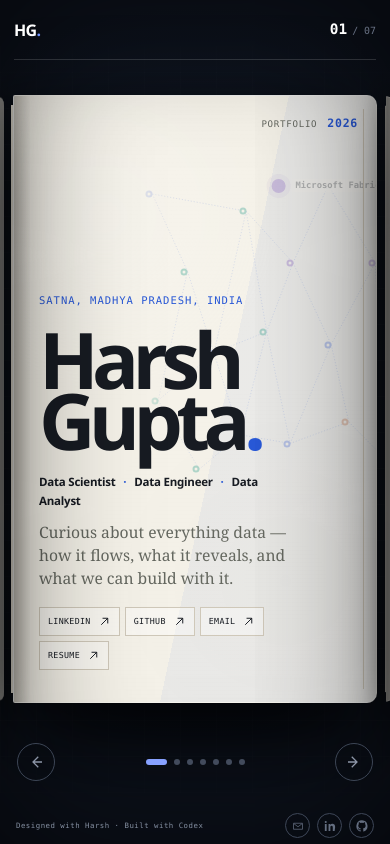
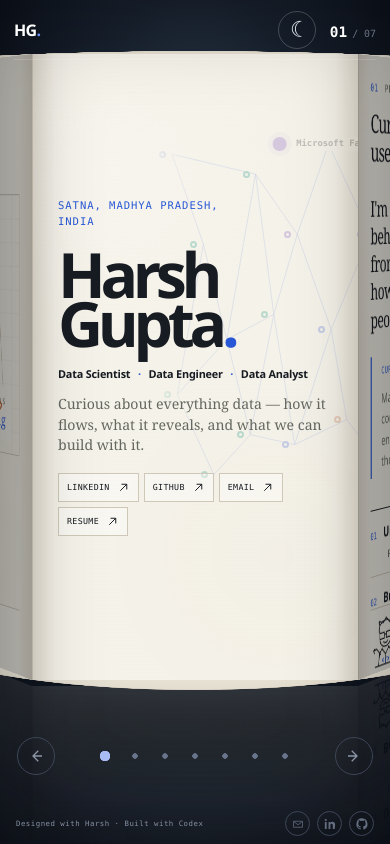
Before and after one commit to hgh11code/harsh-gupta-portfolio, a Next.js app: page / in a window 390 px wide. Built offline with nearby package versions, Linux system fonts and the light colour scheme.

Commit message:
Join portfolio drum pages and refresh projects and certificates

```diff
--- a/app/globals.css
+++ b/app/globals.css
@@ -650,3 +650,122 @@ button, a { -webkit-tap-highlight-color: transparent; }
   .page-drum { transition-duration: .01ms; }
   *, *::before, *::after { animation-duration: .01ms !important; animation-iteration-count: 1 !important; scroll-behavior: auto !important; }
 }
+
+/* A joined seven-leaf drum: apothem = leaf width / (2 tan(pi / 7)).
+   Keeping this relation at every breakpoint prevents spaces between leaves. */
+.portfolio-shell {
+  --page-width: min(58vw, 740px);
+  --page-height: min(64svh, 620px);
+  --drum-radius: calc(var(--page-width) * 1.0382614);
+  background: radial-gradient(ellipse at 50% 39%, #394659 0%, #18212e 48%, #0d121c 85%);
+}
+.portfolio-shell::before { background-size: 80px 80px; opacity: .45; }
+.portfolio-shell::after { box-shadow: inset 0 0 100px #0005; }
+.drum-stage { height: calc(100svh - 190px); min-height: 0; perspective: 2400px; perspective-origin: 50% 24%; }
+.page-drum { top: 46%; }
+.book-page, .book-page.is-active {
+  border: 0;
+  border-radius: 0;
+  box-shadow: none;
+  background: linear-gradient(90deg, var(--paper-deep), var(--paper) 7%, var(--paper) 93%, var(--paper-deep));
+  -webkit-box-reflect: below 6px linear-gradient(transparent 68%, #0002);
+}
+.book-page::before { width: 1px; background: var(--line); mix-blend-mode: normal; }
+.book-page::after { inset: 0; width: auto; background: linear-gradient(90deg, #00000008, transparent 12%, transparent 88%, #00000008); }
+.book-page:not(.is-active) { filter: brightness(.78); }
+.drum-rim {
+  position: absolute;
+  left: 50%;
+  width: calc(var(--drum-radius) * 2.22);
+  height: calc(var(--drum-radius) * 2.22);
+  border-radius: 50%;
+  background: radial-gradient(ellipse, var(--paper-deep) 65%, var(--line) 99%);
+  border: 2px solid var(--line);
+  transform: translate(-50%, -50%) rotateX(90deg);
+  pointer-events: none;
+}
+.drum-rim--top { top: 0; }
+.drum-rim--bottom { top: 100%; }
+.drum-shadow { width: 85vw; height: 90px; bottom: -4%; background: #0008; }
+.page-heading h2 { font-size: clamp(1.85rem, 2.8vw, 2.7rem); line-height: 1.13; max-width: 580px; }
+.page-heading { margin-bottom: 27px; }
+.page-scroll { height: calc(100% - 76px); padding: 34px 42px 30px; overscroll-behavior: contain; scrollbar-width: thin; scrollbar-color: var(--line) transparent; }
+.cover-copy { width: 75%; padding: 38px 44px; }
+.cover-copy h1 { font-size: clamp(4rem, 6.7vw, 6.4rem); }
+.cover-summary { max-width: 340px; }
+.cover-index { bottom: 25px; }
+.skill-constellation--compact { inset: 4% -2% 4% 40%; opacity: .56; }
+.skill-lines line { stroke: var(--line); stroke-width: 1; stroke-dasharray: none; }
+.skill-node { min-width: 30px; min-height: 36px; }
+.skill-node strong { background: var(--paper); }
+.skill-constellation--compact .skill-node strong { background: var(--paper); }
+.skill-constellation:not(.skill-constellation--compact) { min-height: 265px; }
+.mini-guide {
+  right: 30px; bottom: 0; left: 30px;
+  width: auto; height: 76px;
+  display: flex; align-items: center; gap: 14px;
+  border-top: 1px solid var(--line);
+  color: var(--ink); text-align: left;
+  transform: none;
+  background: var(--paper);
+}
+.mini-guide-drawing { width: 69px; height: 69px; flex: 0 0 69px; transition: transform 220ms ease; }
+.guide-caption { display: grid; gap: 3px; }
+.guide-caption small { color: var(--muted); font: 9px var(--font-mono); letter-spacing: .12em; }
+.guide-caption > span { font-size: 12px; color: var(--muted); }
+.mini-guide:hover .mini-guide-drawing, .mini-guide.is-responding .mini-guide-drawing { transform: rotate(-4deg) translateY(-2px); }
+.mini-guide:hover .guide-arm { stroke: var(--blue); }
+.theme-toggle { display: grid; place-items: center; width: 38px; height: 38px; margin-right: 9px; border: 1px solid #ffffff35; border-radius: 50%; color: #e7eaf0; font-size: 22px; cursor: pointer; }
+.theme-dark {
+  color-scheme: dark;
+  --paper: #202936; --paper-deep: #18212d; --ink: #f0eee7;
+  --muted: #b0bac7; --line: #435064; --blue: #9bb6ff; --blue-soft: #2e3e59;
+  --model: #9bb6ff; --data: #83d8c6; --platform: #c6a6f6; --workflow: #f4b18a;
+}
+.theme-dark .paper-grain { opacity: .025; }
+.theme-dark .skill-constellation { background-color: var(--paper); }
+.theme-dark .skill-constellation--compact { background: none; }
+.theme-dark .live-project-card a { background: var(--paper-deep); }
+.theme-dark .profile-links a { border-color: var(--line); }
+.book-controls { margin-top: -12px; }
+.progress-dots { gap: 2px; }
+.progress-dots button { width: 28px; height: 34px; border-radius: 0; background: radial-gradient(circle, #67748c 2.5px, transparent 3px); }
+.progress-dots button.is-current { width: 28px; background: radial-gradient(circle, #a8bbf5 5px, transparent 5.5px); }
+.progress-dots button:hover { background: radial-gradient(circle, #a8bbf5 4px, transparent 4.5px); }
+button:focus-visible, a:focus-visible { outline: 2px solid var(--blue); outline-offset: 4px; }
+@media (max-width: 1050px) {
+  .portfolio-shell { --page-width: 66vw; }
+  .page-scroll { padding: 30px 32px; }
+}
+@media (max-width: 760px) {
+  .portfolio-shell { --page-width: calc(100vw - 64px); --page-height: calc(100svh - 218px); --drum-radius: calc(var(--page-width) * 1.0382614); }
+  .drum-stage { height: calc(100svh - 162px); min-height: 0; perspective: 1800px; perspective-origin: 50% 20%; }
+  .page-drum { top: 45%; }
+  .page-scroll { height: calc(100% - 66px); padding: 25px 23px; }
+  .page-heading h2 { font-size: clamp(1.6rem, 6.5vw, 2.3rem); }
+  .cover-copy { width: 100%; padding: 26px; justify-content: center; }
+  .cover-copy h1 { font-size: clamp(3.2rem, 16vw, 5.5rem); }
+  .cover-copy .eyebrow { max-width: 180px; }
+  .cover-summary { font-size: .88rem; }
+  .role-line { font-size: .68rem; margin-top: 18px; }
+  .profile-links { flex-wrap: wrap; }
+  .cover-index { display: none; }
+  .skill-constellation--compact { inset: 0 -15% 20% 35%; opacity: .24; }
+  .mini-guide { left: 23px; right: 23px; height: 66px; }
+  .mini-guide-drawing { width: 56px; height: 56px; flex-basis: 56px; }
+  .guide-caption > span { font-size: 10px; }
+  .guide-caption small { font-size: 8px; }
+  .book-controls { margin-top: -12px; }
+  .book-footer { bottom: 8px; }
+  .skill-node { min-width: 34px; min-height: 38px; }
+  .skill-node strong { display: none; }
+  .skill-node.is-active strong { display: block; }
+}
+@media (max-height: 600px) {
+  body { overflow-y: auto; }
+  .portfolio-shell { min-height: 660px; --page-height: 440px; }
+  .drum-stage { height: 498px; }
+}
+@media (prefers-reduced-motion: reduce) {
+  *, *::before, *::after { transition-duration: .01ms !important; }
+}
--- a/app/portfolio-experience.tsx
+++ b/app/portfolio-experience.tsx
@@ -93,9 +93,6 @@ function PageHeading({ number, eyebrow, title }: { number: string; eyebrow: stri
 
 function MiniHarsh({ frame, message }: { frame: number; message: string }) {
   const [responding, setResponding] = useState(false);
-  const column = frame % 3;
-  const row = Math.floor(frame / 3);
-  const position = `${column * 50}% ${row * 100}%`;
 
   return (
     <button
@@ -104,8 +101,15 @@ function MiniHarsh({ frame, message }: { frame: number; message: string }) {
       onClick={() => setResponding((value) => !value)}
       aria-label={`Mini Harsh: ${message}`}
     >
-      <span className="mini-guide-bubble">{responding ? message : "tap me"}</span>
-      <span className="mini-guide-art" style={{ backgroundPosition: position }} aria-hidden="true" />
+      <svg className="mini-guide-drawing" viewBox="0 0 100 100" fill="none" stroke="currentColor" strokeWidth="2.2" strokeLinecap="round" strokeLinejoin="round" aria-hidden="true">
+        <path d="M29 36c-5-23 42-30 42 0M31 25l-3-9 15 4 9-8 16 13" />
+        <path d="M31 34v13c0 23 37 23 37 0V33M31 38h15v11H31zm22 0h15v11H53zm-7 4h7" />
+        <path d={responding ? "M42 55q8 10 16 0" : frame % 2 ? "M43 57h13" : "M43 55q7 6 14 0"} />
+        <path d="M39 66l-9 8-4 22m34-30 9 8 5 22M39 68l11 10 10-10M50 78v17M15 96h72" />
+        <path className="guide-arm" d={frame % 2 ? "M66 76l13-10 6-19m-4 3 4-5 5 5" : "M33 76 20 64 12 66m2-3-4 3 3 5"} />
+        <path stroke="var(--blue)" d={frame === 4 ? "M37 81h24v14H37zm6 5h12" : "m43 85-4 3 4 3m14-6 4 3-4 3m-5-7-3 9"} />
+      </svg>
+      <span className="guide-caption"><small>MINI HARSH / {String(frame + 1).padStart(2, "0")}</small><span>{responding ? "Let’s explore this together." : message}</span></span>
     </button>
   );
 }
@@ -131,6 +135,7 @@ function SkillConstellation({ compact = false }: { compact?: boolean }) {
           onFocus={() => setSelected(node.label)}
           onClick={() => setSelected(node.label)}
           aria-pressed={selected === node.label}
+          aria-label={node.label}
         >
           <span aria-hidden="true" />
           <strong>{node.label}</strong>
@@ -145,6 +150,8 @@ function SkillConstellation({ compact = false }: { compact?: boolean }) {
 
 export default function PortfolioExperience() {
   const [activePage, setActivePage] = useState(0);
+  const [turn, setTurn] = useState(0);
+  const [dark, setDark] = useState(false);
   const shellRef = useRef<HTMLElement>(null);
   const dragStart = useRef<{ x: number; y: number } | null>(null);
   const lastWheel = useRef(0);
@@ -152,13 +159,21 @@ export default function PortfolioExperience() {
   const angle = 360 / pages.length;
 
   const goToPage = useCallback((page: number) => {
-    setActivePage((page + pages.length) % pages.length);
+    const next = ((page % pages.length) + pages.length) % pages.length;
+    setTurn((previous) => {
+      const current = ((previous % pages.length) + pages.length) % pages.length;
+      let delta = next - current;
+      if (delta > pages.length / 2) delta -= pages.length;
+      if (delta < -pages.length / 2) delta += pages.length;
+      return previous + delta;
+    });
+    setActivePage(next);
   }, []);
 
   useEffect(() => {
     const syncPageFromHash = () => {
       const pageFromHash = pages.findIndex((page) => `#${page.id}` === window.location.hash);
-      if (pageFromHash >= 0) setActivePage(pageFromHash);
+      if (pageFromHash >= 0) goToPage(pageFromHash);
     };
     const frame = window.requestAnimationFrame(syncPageFromHash);
     window.addEventListener("hashchange", syncPageFromHash);
@@ -166,7 +181,7 @@ export default function PortfolioExperience() {
       window.cancelAnimationFrame(frame);
       window.removeEventListener("hashchange", syncPageFromHash);
     };
-  }, []);
+  }, [goToPage]);
 
   useEffect(() => {
     if (!hasMounted.current) {
@@ -178,6 +193,8 @@ export default function PortfolioExperience() {
 
   useEffect(() => {
     const onKeyDown = (event: KeyboardEvent) => {
+      if ((event.target as HTMLElement).closest("input, textarea, select, [contenteditable=true]")) return;
+      if (["ArrowRight", "ArrowLeft", "PageDown", "PageUp", "Home", "End"].includes(event.key)) event.preventDefault();
       if (event.key === "ArrowRight" || event.key === "PageDown") goToPage(activePage + 1);
       if (event.key === "ArrowLeft" || event.key === "PageUp") goToPage(activePage - 1);
       if (event.key === "Home") goToPage(0);
@@ -192,7 +209,7 @@ export default function PortfolioExperience() {
     if (scrollArea) {
       const canScrollDown = scrollArea.scrollTop + scrollArea.clientHeight < scrollArea.scrollHeight - 2;
       const canScrollUp = scrollArea.scrollTop > 2;
-      if ((event.deltaY > 0 && canScrollDown) || (event.deltaY < 0 && canScrollUp)) return;
+      if (Math.abs(event.deltaY) >= Math.abs(event.deltaX) && (canScrollDown || canScrollUp)) return;
     }
     const dominantDelta = Math.abs(event.deltaX) > Math.abs(event.deltaY) ? event.deltaX : event.deltaY;
     if (Math.abs(dominantDelta) < 18 || Date.now() - lastWheel.current < 520) return;
@@ -224,13 +241,13 @@ export default function PortfolioExperience() {
   };
 
   const carouselStyle = {
-    transform: `translateZ(calc(var(--drum-radius) * -1)) rotateY(${-activePage * angle}deg)`,
+    transform: `translateZ(calc(var(--drum-radius) * -1)) rotateY(${-turn * angle}deg)`,
   } as CSSProperties;
 
   return (
     <main
       ref={shellRef}
-      className="portfolio-shell"
+      className={`portfolio-shell${dark ? " theme-dark" : ""}`}
       onWheel={handleWheel}
       onPointerDown={handlePointerDown}
       onPointerMove={handlePointerMove}
@@ -247,6 +264,7 @@ export default function PortfolioExperience() {
           ))}
         </nav>
         <div className="page-count" aria-label={`Page ${activePage + 1} of ${pages.length}`}>
+          <button className="theme-toggle" onClick={() => setDark(!dark)} aria-label={`Switch to ${dark ? "light" : "dark"} pages`} type="button">{dark ? "☀" : "☾"}</button>
           <strong>{String(activePage + 1).padStart(2, "0")}</strong><span>/ {String(pages.length).padStart(2, "0")}</span>
         </div>
       </header>
@@ -256,6 +274,8 @@ export default function PortfolioExperience() {
       <section className="drum-stage" aria-label="Rotating portfolio book">
         <div className="drum-shadow" aria-hidden="true" />
         <div className="page-drum" style={carouselStyle}>
+          <div className="drum-rim drum-rim--top" aria-hidden="true" />
+          <div className="drum-rim drum-rim--bottom" aria-hidden="true" />
           <article id="cover" className={`book-page book-page--cover${activePage === 0 ? " is-active" : ""}`} style={{ transform: "rotateY(0deg) translateZ(var(--drum-radius))" }} aria-hidden={activePage !== 0} inert={activePage !== 0}>
             <div className="paper-grain" aria-hidden="true" />
             <SkillConstellation compact />
@@ -366,7 +386,7 @@ export default function PortfolioExperience() {
           <article id="skills" className={`book-page${activePage === 6 ? " is-active" : ""}`} style={{ transform: `rotateY(${angle * 6}deg) translateZ(var(--drum-radius))` }} aria-hidden={activePage !== 6} inert={activePage !== 6}>
             <div className="paper-grain" aria-hidden="true" />
             <div className="page-scroll page-scroll--skills" data-page-scroll>
-              <PageHeading number="06" eyebrow="Skills map" title="One connected stack, not a list of logos." />
+              <PageHeading number="06" eyebrow="Skills map" title="A connected world of data." />
               <SkillConstellation />
               <div className="skill-legend" aria-label="Skill categories"><span><i className="models" />Models</span><span><i className="data" />Data</span><span><i className="platforms" />Platforms</span><span><i className="workflow" />Workflow</span></div>
             </div>
--- a/data/certificates.ts
+++ b/data/certificates.ts
@@ -15,6 +15,13 @@ export const certificates: CertificateGroup[] = [
   {
     category: "Courses",
     items: [
+      {
+        title: "Microsoft Fabric Data Engineer — Professional Certificate",
+        issuer: "Microsoft · Coursera",
+        date: "Sep 2026",
+        detail: "4-course professional certificate",
+        href: "/certificates/microsoft-fabric-data-engineer.pdf",
+      },
       {
         title: "Orchestrating Data Pipelines in Microsoft Fabric",
         issuer: "Microsoft · Coursera",
--- a/data/projects.ts
+++ b/data/projects.ts
@@ -3,6 +3,9 @@ export type LiveProject = { name: string; liveUrl: string; screenshot?: string }
 
 // Add new source projects here. The page updates automatically.
 export const projects: Project[] = [
+  { name: "WWI — Microsoft Fabric Project", github: "https://github.com/hgh11code/wwi-fabric-project" },
+  { name: "Coursera Git Lab", github: "https://github.com/hgh11code/coursera-git-lab" },
+  { name: "Harsh Gupta — Portfolio", github: "https://github.com/hgh11code/harsh-gupta-portfolio" },
   { name: "HackerRank Orchestrate — Message Router", github: "https://github.com/hgh11code/hackerrank-orchestrate-message-router" },
   { name: "InsightGrid AI", github: "https://github.com/hgh11code/Insightgrid_AI" },
   { name: "Stock Price Prediction", github: "https://github.com/hgh11code/Stock-price-prediction" },
@@ -11,5 +14,5 @@ export const projects: Project[] = [
 
 // Keep this list only for projects with a working deployed URL.
 export const liveProjects: LiveProject[] = [
-  { name: "Harsh Gupta — Portfolio", liveUrl: "/" },
+  { name: "Harsh Gupta — Portfolio", liveUrl: "https://harsh-gupta-portfolio-nine.vercel.app/" },
 ];
```
Also changed, not shown: 2 other files (tests, documents, lock files or other folders).
